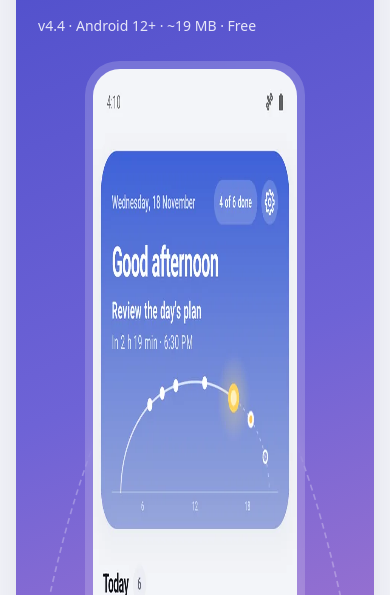
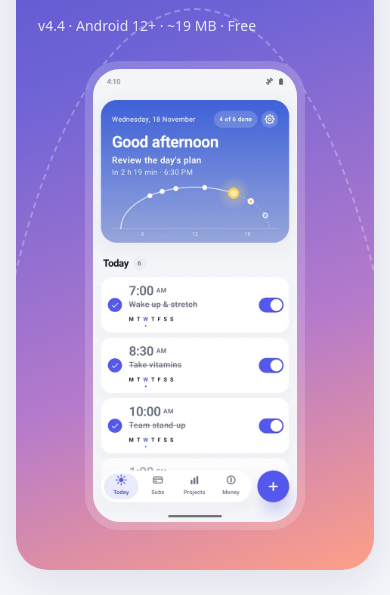
Before and after one commit to funnypar/LifeCEO, a plain HTML site: page index.html in a window 390 px wide. Shown: the part 478-1073 px from the top of the page. Drawn offline with Linux system fonts and the light colour scheme.

Commit message:
Fix squashed phone screenshot in hero
The img's height attribute (1200) kept it full height while CSS
narrowed it; add height:auto and aspect-ratio so it scales evenly.

Co-Authored-By: Claude Opus 5.5 <noreply@anthropic.com>

```diff
--- a/index.html
+++ b/index.html
@@ -51,7 +51,7 @@ nav .links a:hover{color:var(--fg)}
 .ctas{display:flex;gap:12px;flex-wrap:wrap}
 .meta{margin-top:18px;font-size:14px;opacity:.85}
 .phone{justify-self:center;width:min(240px,100%);border-radius:34px;padding:8px;background:rgba(255,255,255,.18);backdrop-filter:blur(4px);position:relative;z-index:1}
-.phone img{display:block;width:100%;border-radius:27px}
+.phone img{display:block;width:100%;height:auto;aspect-ratio:540/1200;border-radius:27px}
 @media (max-width:820px){.hero{grid-template-columns:1fr;padding:40px 22px;text-align:left}.phone{width:220px}}
 
 .badges{display:flex;flex-wrap:wrap;gap:10px;justify-content:center;margin:28px 0 8px}
```
